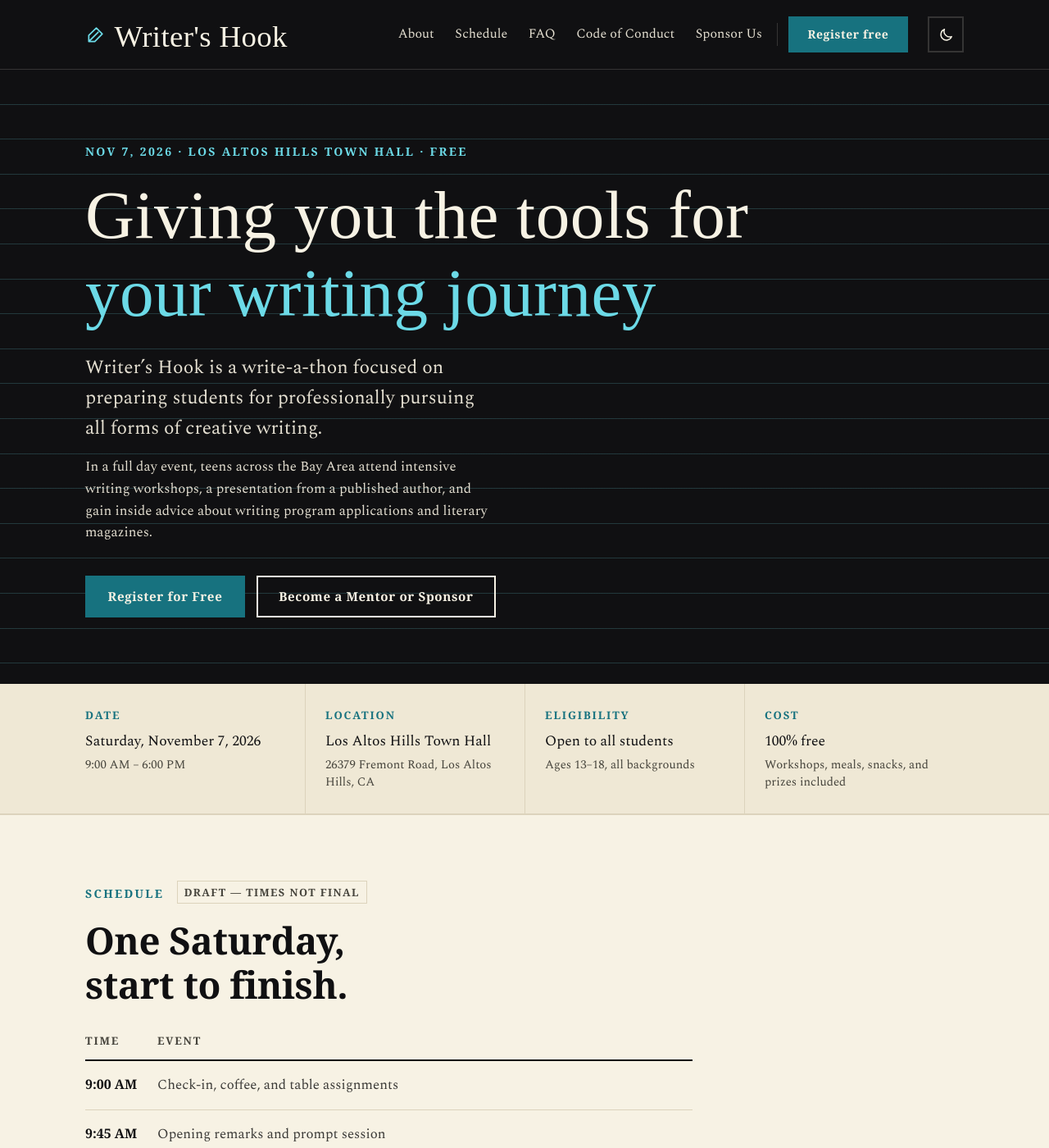
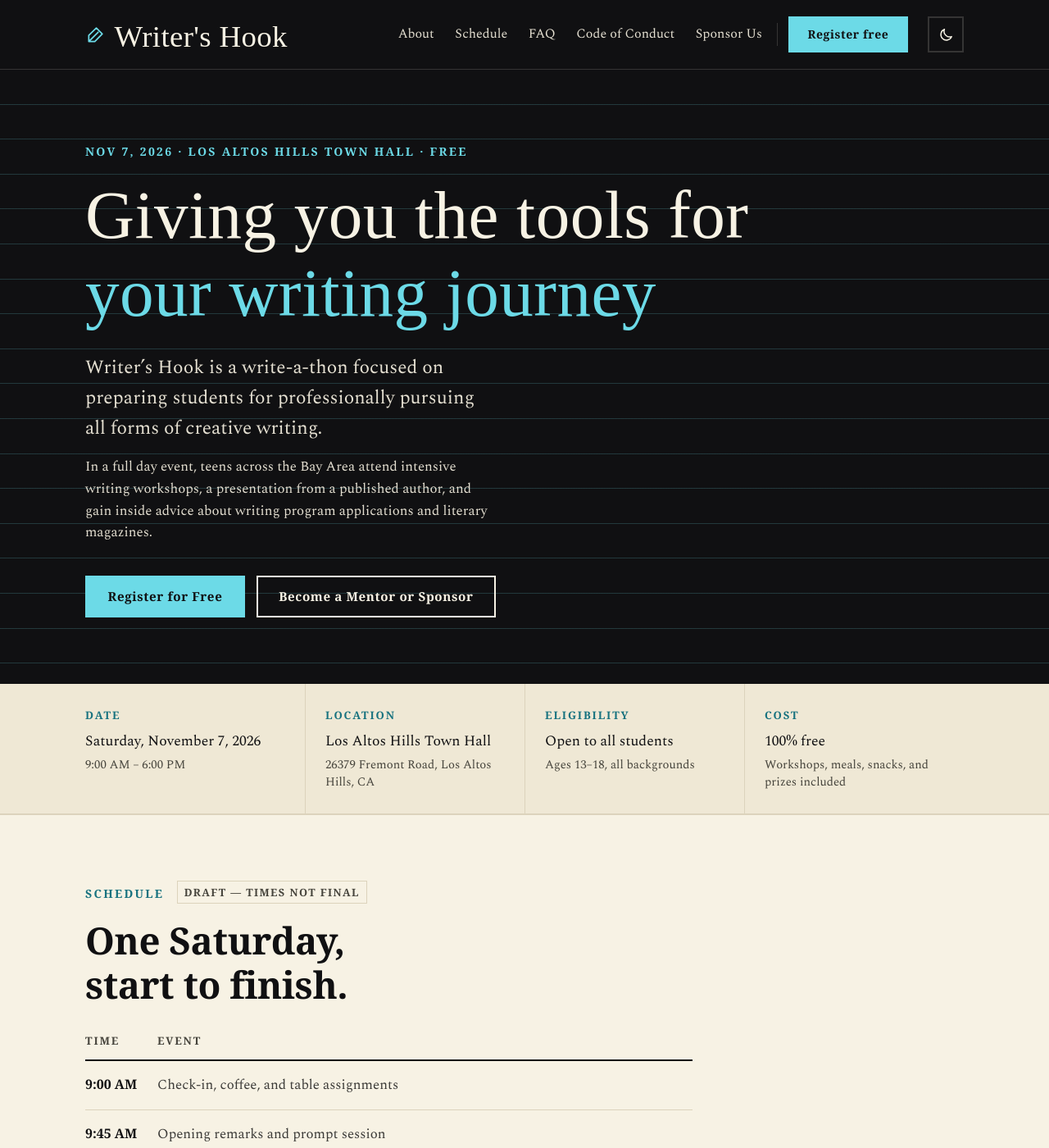
Before and after one commit to Writer-s-Hook/Website, a Jekyll site: the page built from index.md, in a window 1280 px wide and 1400 px high. Shown: the whole window at 82% size. Built offline with Jekyll 4.4.1, drawn with Linux system fonts in a browser that asks for light colours; some web fonts are replaced.

Commit message:
Revert "Make the filled button legible on the cream page"
This reverts commit 9dd6ed72778fcb960890c86690c55a39a48e68f1.

```diff
--- a/_sass/base/_base.scss
+++ b/_sass/base/_base.scss
@@ -100,10 +100,10 @@ a:hover { color: var(--accent-deep); }
   transition: background .15s ease, color .15s ease, border-color .15s ease;
 }
 .btn-primary {
-  background: var(--btn-fill);
-  border-color: var(--btn-fill);
-  color: var(--btn-fill-on);
-  &:hover { background: transparent; color: var(--btn-fill); border-color: var(--btn-fill); }
+  background: var(--accent);
+  border-color: var(--accent);
+  color: var(--accent-on);
+  &:hover { background: transparent; color: var(--accent-ink); border-color: var(--accent); }
 }
 .btn-ghost {
   background: transparent;
--- a/_sass/base/_variables.scss
+++ b/_sass/base/_variables.scss
@@ -23,13 +23,6 @@
   --accent-ink:   #17727F;   // same hue, dark enough to read on cream
   --accent-deep:  #0F5A65;
   --accent-on:    #101012;   // type placed on an accent fill
-
-  // Filled-button surface. Both halves are indirections, so they follow the
-  // surface automatically: on cream this is the dark teal on a pale page; on a
-  // band and on the dark palette it resolves to bright turquoise on near-black.
-  // The raw accent is far too light to sit on cream - about 1.4:1 against it.
-  --btn-fill:     var(--accent-ink);
-  --btn-fill-on:  var(--paper);
 
   // --- band surface (dark panels) ---
   --band:          #101012;
```
